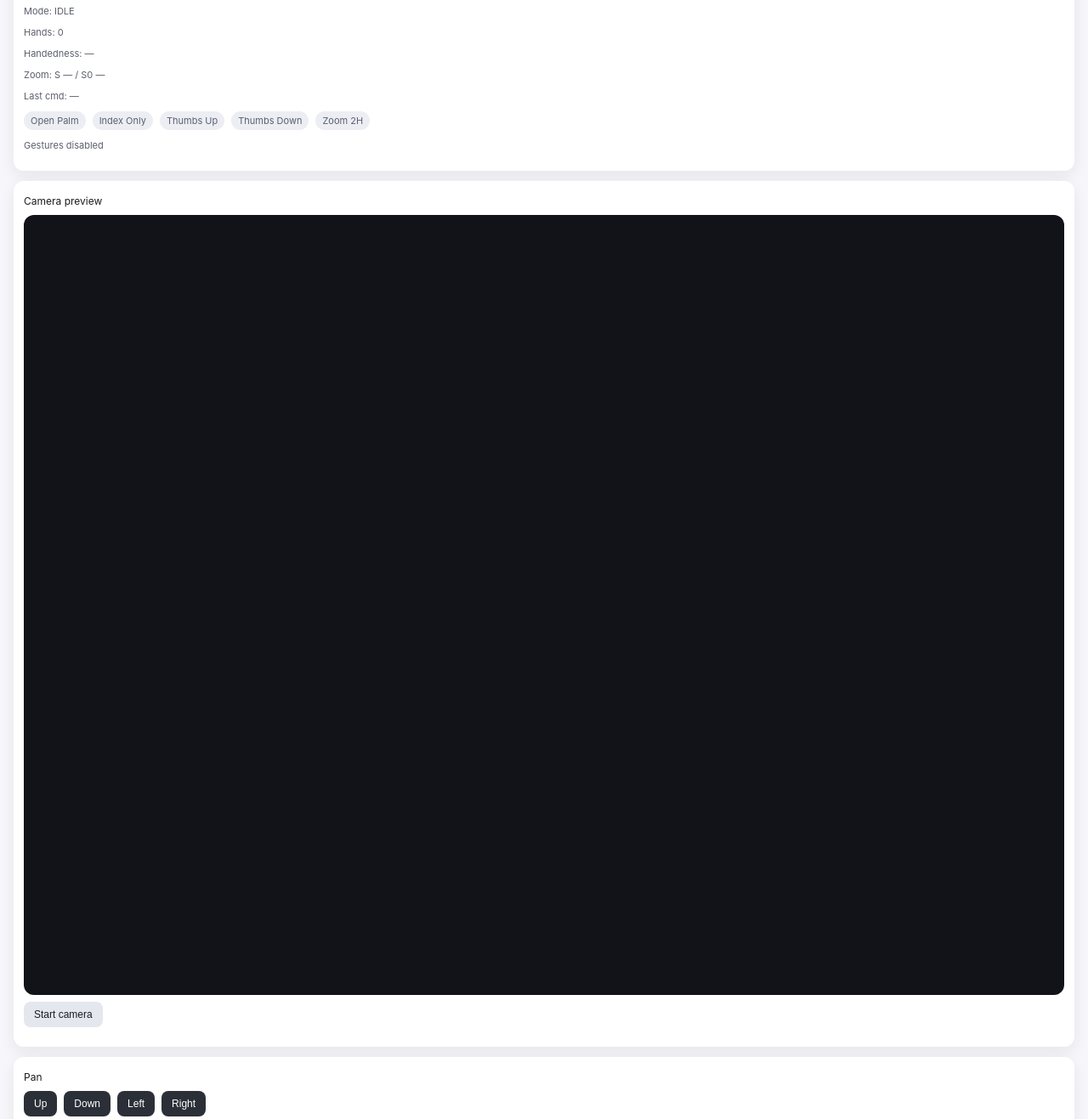
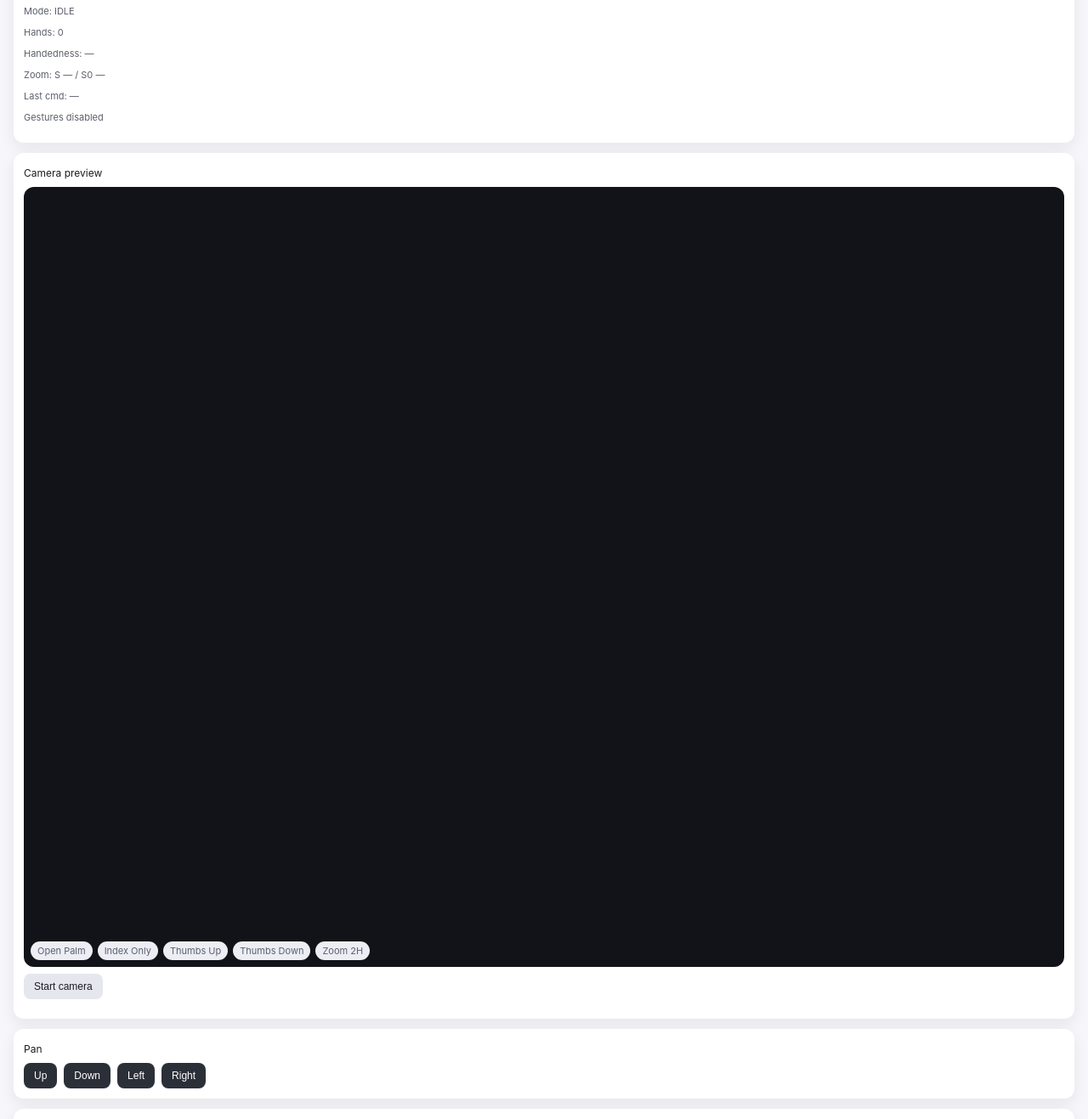
Before and after one commit to iamdbuko/Gesture-Pilot, a website with bundled scripts: page web-ui/index.html in a window 1280 px wide. Shown: the part 300-1617 px from the top of the page at 85% size. Built offline with nearby package versions, Linux system fonts and the light colour scheme.

Commit message:
general update

```diff
--- a/web-ui/app.js
+++ b/web-ui/app.js
@@ -432,7 +432,11 @@ function handleGestures(landmarksList, handednessList, width, height) {
   }
 
   const rightIndex = handednessList.findIndex((h) => h && h[0] && h[0].categoryName === "Right");
-  const rightHand = rightIndex >= 0 ? landmarksList[rightIndex] : null;
+  let rightHand = rightIndex >= 0 ? landmarksList[rightIndex] : null;
+  if (!rightHand && handsCount === 1) {
+    // Fallback to the only detected hand to reduce false negatives from handedness flips.
+    rightHand = landmarksList[0];
+  }
 
   // ZOOM_2H has highest priority.
   let openA = false;
--- a/web-ui/index.html
+++ b/web-ui/index.html
@@ -115,6 +115,15 @@
         background: #1c1c1f;
         color: #ffffff;
       }
+      .badge-overlay {
+        position: absolute;
+        left: 8px;
+        bottom: 8px;
+        display: flex;
+        gap: 6px;
+        flex-wrap: wrap;
+        z-index: 2;
+      }
     </style>
   </head>
   <body>
@@ -157,13 +166,6 @@
       <p class="subtle" id="gesture-handedness">Handedness: —</p>
       <p class="subtle" id="gesture-zoom">Zoom: S — / S0 —</p>
       <p class="subtle" id="gesture-last">Last cmd: —</p>
-      <div class="row" id="gesture-badges" style="margin-top: 8px;">
-        <span class="badge" id="badge-openpalm">Open Palm</span>
-        <span class="badge" id="badge-indexonly">Index Only</span>
-        <span class="badge" id="badge-thumbs-up">Thumbs Up</span>
-        <span class="badge" id="badge-thumbs-down">Thumbs Down</span>
-        <span class="badge" id="badge-zoom2h">Zoom 2H</span>
-      </div>
       <p class="subtle" id="gesture-status">Gestures disabled</p>
     </div>
 
@@ -172,6 +174,13 @@
       <div class="camera">
         <video id="camera-video" autoplay playsinline muted></video>
         <canvas id="camera-canvas"></canvas>
+        <div class="badge-overlay" id="gesture-badges">
+          <span class="badge" id="badge-openpalm">Open Palm</span>
+          <span class="badge" id="badge-indexonly">Index Only</span>
+          <span class="badge" id="badge-thumbs-up">Thumbs Up</span>
+          <span class="badge" id="badge-thumbs-down">Thumbs Down</span>
+          <span class="badge" id="badge-zoom2h">Zoom 2H</span>
+        </div>
       </div>
       <div class="row" style="margin-top: 8px; align-items: center;">
         <button id="camera-start" class="secondary">Start camera</button>
```
